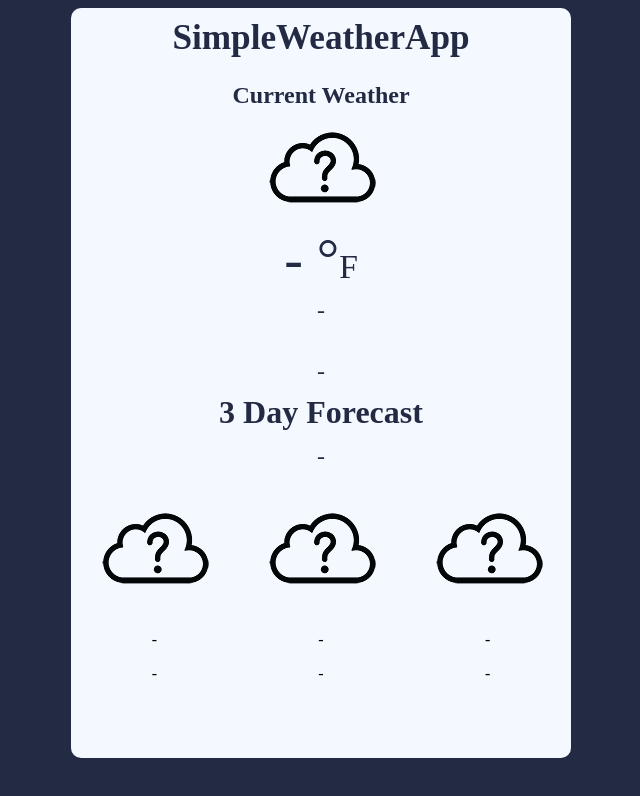
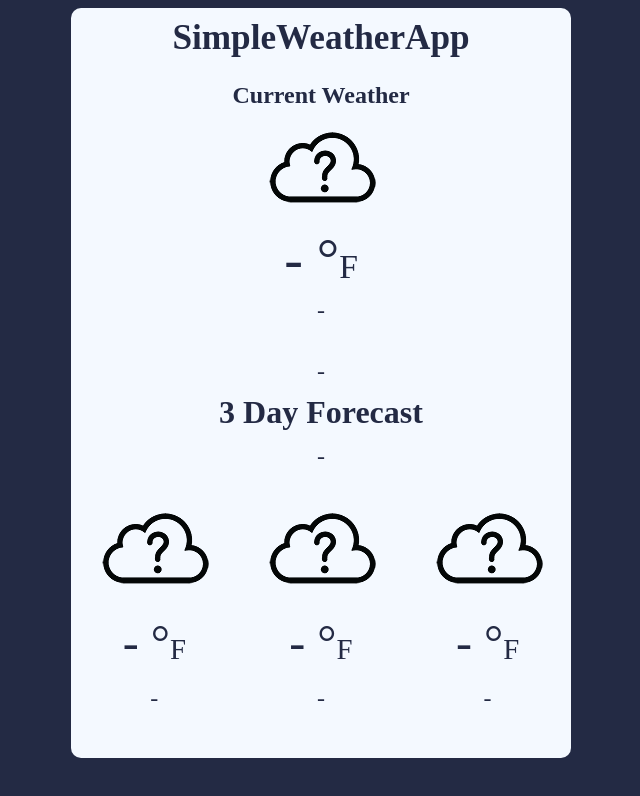
Before and after one commit to mmbrunner/Simple-Weather-App, a plain HTML site: page index.html in a window 1280 px wide. Shown: the whole page, without its empty margins (319-959 px from the left). Drawn offline with Linux system fonts and the light colour scheme.

Commit message:
Update Naming README & Formatting HTML 3 Day Forecast

```diff
--- a/app.js
+++ b/app.js
@@ -19,11 +19,12 @@ function fahrenheitToCelsius(temperature){
 // SELECTING ELEMENTS FOR CURRENT WEATHER
 const currentIconElement = document.querySelector(".current-weather-icon");
 const currentTemperatureElement = document.querySelector(".current-temperature-value p");
-const currentDescriptionElement = document.querySelector(".current-temperature-description p");
+const currentDescriptionElement = document.querySelector(".current-weather-description p");
 const currentLocationElement = document.querySelector(".current-location");
 const notificationElement = document.querySelector(".notification");
 
 // SELECTING ELEMENTS FOR 3 DAY FORECAST
+
 
 // CHECK IF BROWSER SUPPORTS GEOLOCATION
 if('geolocation' in navigator){
--- a/index.html
+++ b/index.html
@@ -27,7 +27,7 @@
                     <div class="current-temperature-value">
                         <p> - °<span>F</span></p>
                     </div>
-                    <div class="current-temperature-description">
+                    <div class="current-weather-description">
                         <p> - </p>
                     </div>
                     <div class="current-location">
@@ -49,8 +49,8 @@
                             <div class="day-weather-icon1">
                                 <img src="icons/unknown.png" alt="Day 1">
                             </div>
-                            <div class="day-weather-value1">
-                                <p> - </p>
+                            <div class="day-temperature-value1">
+                                <p> - °<span>F</span></p>
                             </div>
                             <div class="day-weather-description1">
                                 <p> - </p>
@@ -60,8 +60,8 @@
                             <div class="day-weather-icon2">
                                 <img src="icons/unknown.png" alt="Day 2">
                             </div>
-                            <div class="day-weather-value2">
-                                <p> - </p>
+                            <div class="day-temperature-value2">
+                                <p> - °<span>F</span></p>
                             </div>
                             <div class="day-weather-description2">
                                 <p> - </p>
@@ -71,8 +71,8 @@
                             <div class="day-weather-icon3">
                                 <img src="icons/unknown.png" alt="Day 3">
                             </div>
-                            <div class="day-weather-value3">
-                                <p> - </p>
+                            <div class="day-temperature-value3">
+                                <p> - °<span>F</span></p>
                             </div>
                             <div class="day-weather-description3">
                                 <p> - </p>
--- a/style.css
+++ b/style.css
@@ -95,11 +95,11 @@ body {
     font-size: 0.6em;
 }
 
-.current-temperature-description {
+.current-weather-description {
 
 }
 
-.current-temperature-description p {
+.current-weather-description p {
     padding: 10px;
     margin: 0;
     color: #232a44;
@@ -159,20 +159,34 @@ body {
 }
 
 .day-temperature-value1 p {
-    text-transform: capitalize;
+    padding: 0;
+    margin: 0;
+    color: #232a44;
+    font-size: 3em;
+    text-align: center;
+    cursor: pointer;
 }
 
-.day-temperature-description1 {
+.day-temperature-value1 span {
+    color: #232a44;
+    font-size: 0.6em;
+}
+
+.day-weather-description1 {
 
 }
 
-.day-temperature-description1 p {
+.day-weather-description1 p {
+    padding: 15px;
+    margin: 0;
+    color: #232a44;
+    text-align: center;
+    font-size: 1.5em;
     text-transform: capitalize;
 }
 
 .day-weather-icon2 {
-    margin: 0 auto;
-    text-align: center;
+
 }
 
 .day-temperature-value2 {
@@ -180,14 +194,29 @@ body {
 }
 
 .day-temperature-value2 p {
-    text-transform: capitalize;
+    padding: 0;
+    margin: 0;
+    color: #232a44;
+    font-size: 3em;
+    text-align: center;
+    cursor: pointer;
 }
 
-.day-temperature-description2 {
+.day-temperature-value2 span {
+    color: #232a44;
+    font-size: 0.6em;
+}
+
+.day-weather-description2 {
 
 }
 
-.day-temperature-description2 p {
+.day-weather-description2 p {
+    padding: 15px;
+    margin: 0;
+    color: #232a44;
+    text-align: center;
+    font-size: 1.5em;
     text-transform: capitalize;
 }
 
@@ -201,14 +230,29 @@ body {
 }
 
 .day-temperature-value3 p {
-    text-transform: capitalize;
+    padding: 0px;
+    margin: 0;
+    color: #232a44;
+    font-size: 3em;
+    text-align: center;
+    cursor: pointer;
 }
 
-.day-temperature-description3 {
+.day-temperature-value3 span {
+    color: #232a44;
+    font-size: 0.6em;
+}
+
+.day-weather-description3 {
 
 }
 
-.day-temperature-description3 p {
+.day-weather-description3 p {
+    padding: 15px;
+    margin: 0;
+    color: #232a44;
+    text-align: center;
+    font-size: 1.5em;
     text-transform: capitalize;
 }
 
```
Also changed, not shown: 1 other file.
